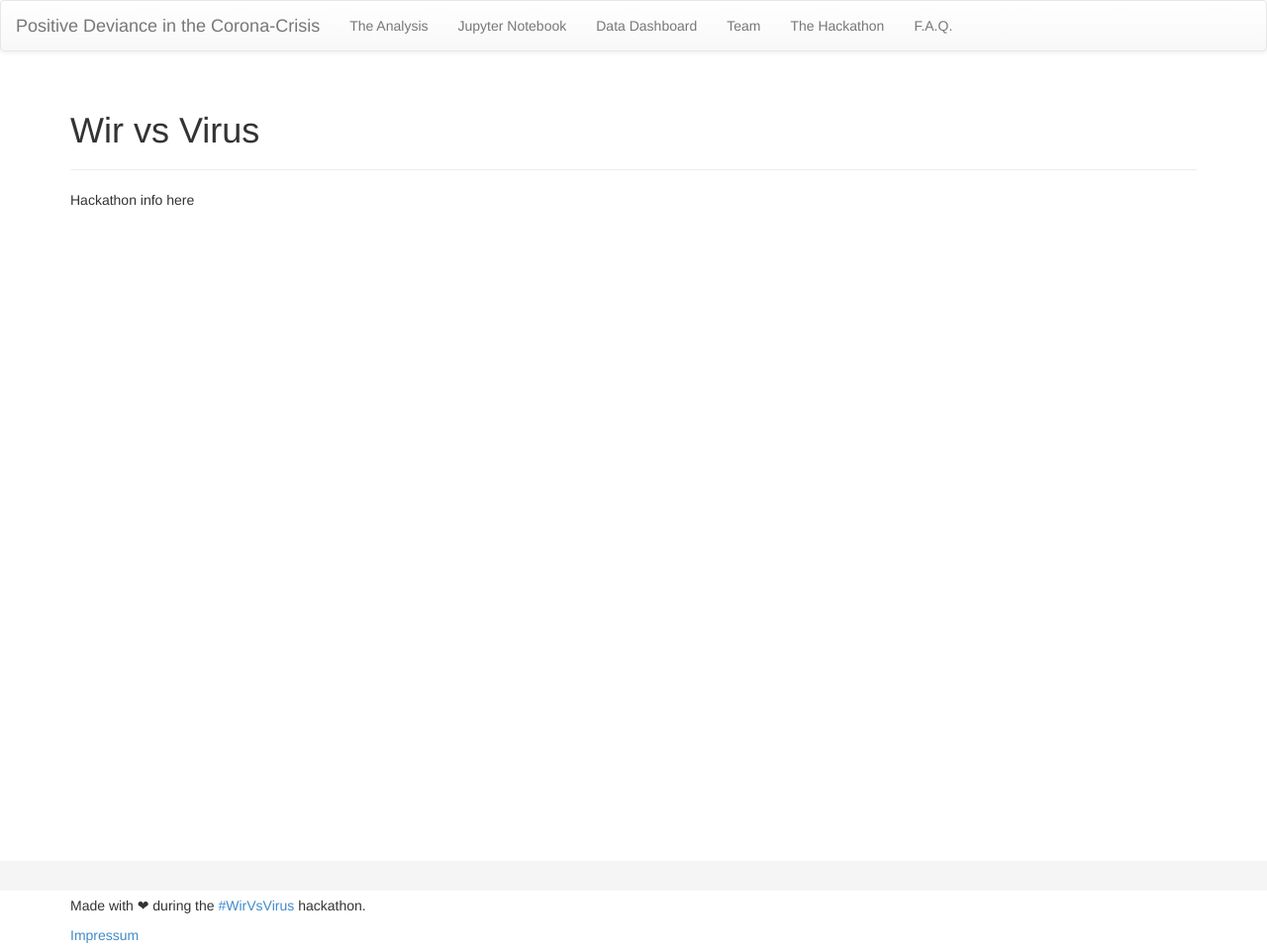
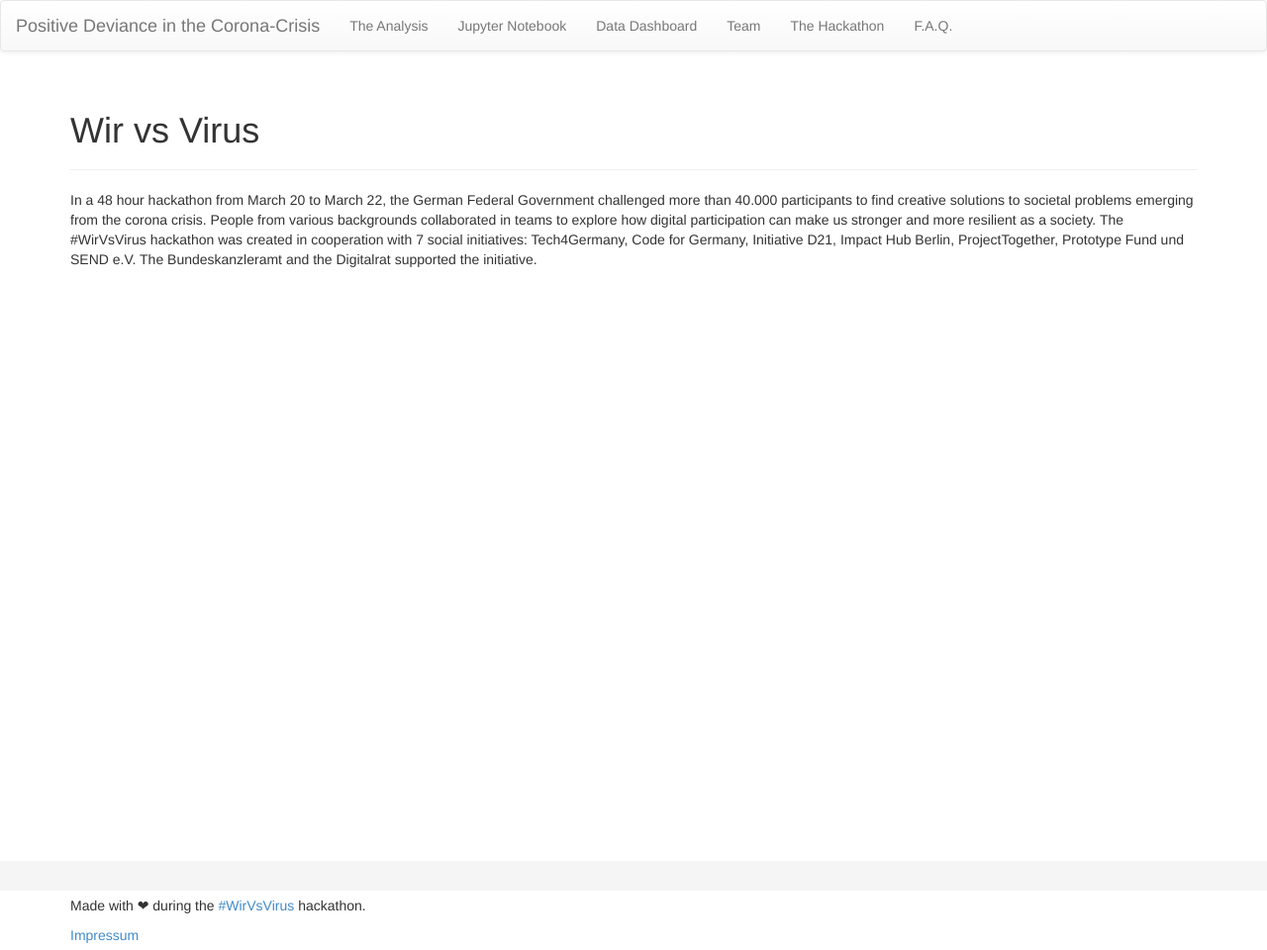
Before and after one commit to pd-viral/web, a Jekyll site: the page built from pages/hackathon.md, in a window 1280 px wide. Shown: the whole page at 99% size. Built offline with Jekyll 4.4.1, drawn with Linux system fonts in a browser that asks for light colours; nearby versions of some CDN libraries.

Commit message:
Update hackathon.md

```diff
--- a/pages/hackathon.md
+++ b/pages/hackathon.md
@@ -4,4 +4,5 @@ title: Wir vs Virus
 description: The hackathon
 ---
 
-Hackathon info here
+In a 48 hour hackathon from March 20 to March 22, the German Federal Government challenged more than 40.000 participants to find creative solutions to societal problems emerging from the corona crisis. People from various backgrounds collaborated in teams to explore how digital participation can make us stronger and more resilient as a society.
+The #WirVsVirus hackathon was created in cooperation with 7 social initiatives: Tech4Germany, Code for Germany, Initiative D21, Impact Hub Berlin, ProjectTogether, Prototype Fund und SEND e.V. The Bundeskanzleramt and the Digitalrat supported the initiative.
```
